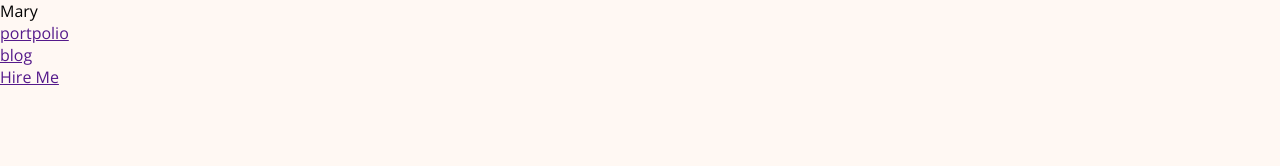
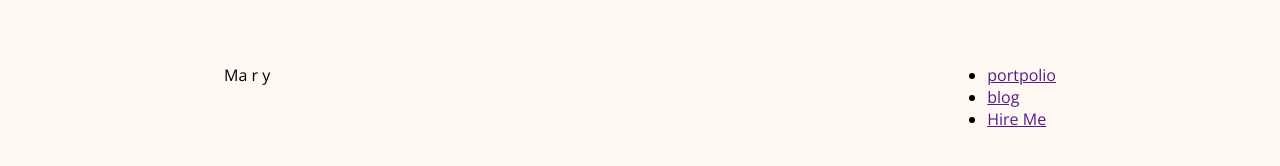
Before and after one commit to mohammadmostofa/hero-dev-portfolio, a plain HTML site: page index.html in a window 1280 px wide. Drawn offline with nearby package versions, Linux system fonts and the light colour scheme.

Commit message:
added in navbar style

```diff
--- a/assets_file/style/style.css
+++ b/assets_file/style/style.css
@@ -19,3 +19,11 @@
  background-color: #FFF8F3;
 
 }
+
+/* nav_bar style */
+
+.nav_bar{
+  display: flex;
+  justify-content: space-between;
+  padding: 4rem 14rem ;
+}
--- a/index.html
+++ b/index.html
@@ -21,7 +21,7 @@
 
    <nav class="nav_bar">
 
-      <span class="nav_title">Mary</span>
+      <span class="nav_title">Ma <span class="word">r</span> y</span>
 
       <ul class="nav_menu">
 
```
